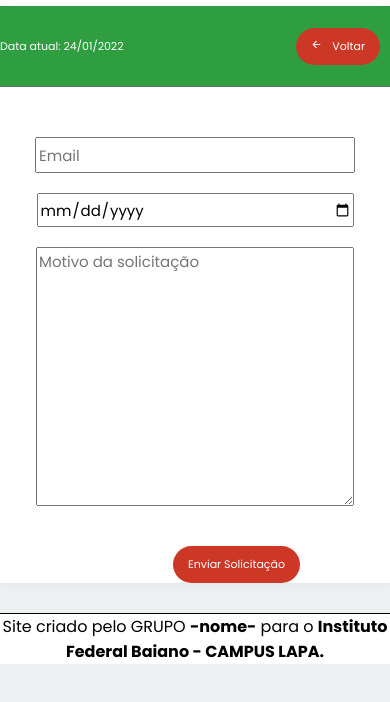
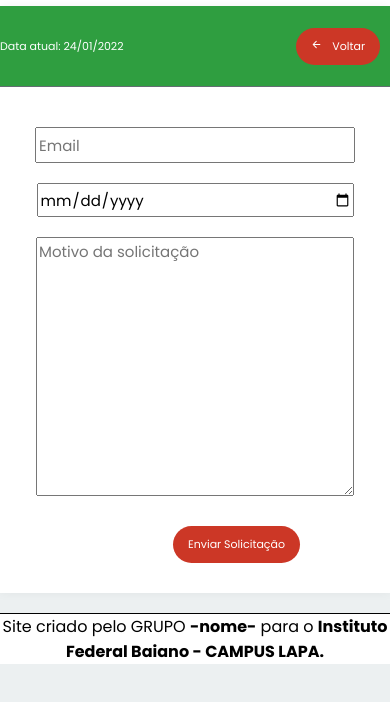
Before and after one commit to joaoboasorte/projeto-coma-feliz, a plain HTML site: page solicitacao.html in a window 390 px wide. Shown: the part 84-786 px from the top of the page. Drawn offline with nearby package versions, Linux system fonts and the light colour scheme.

Commit message:
atualização
media query e pequenas mudanças

```diff
--- a/css/style.css
+++ b/css/style.css
@@ -188,6 +188,7 @@ hr {
     background-color: white;
     width: 70%;
     box-shadow: 0px 0 10px rgba(0, 0, 0, .05);
+    padding: 0;
 }
 
 /* - - - -  DATA-HORA  - - - - */
@@ -267,7 +268,7 @@ td {
 /*---------------------------- Tela de solicitação ---------------------------*/
 
 .componentes {
-    margin: 30px auto;
+    margin: 20px auto;
     display: flex;
     justify-content: center;
     flex-wrap: wrap;
@@ -287,7 +288,7 @@ td {
 
 #btn-eviar {
     width: auto;
-    margin: 40px 90px 0 auto;
+    margin: 30px 90px 30px auto;
 }
 
 /*----------------------------- ADMINISTRAÇÃO ------------------------------*/
@@ -514,7 +515,7 @@ footer > p > a:hover {
     }
 }
 
-@media only screen and (max-width: 480px) {
+@media only screen and (max-width: 520px) {
 
     /* - - - - - - header - - - - - - */
     .imagem {
```
